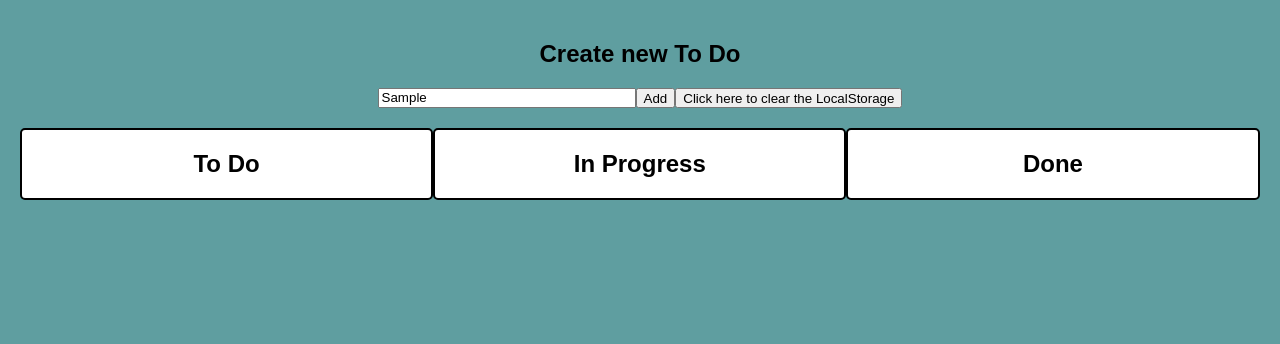
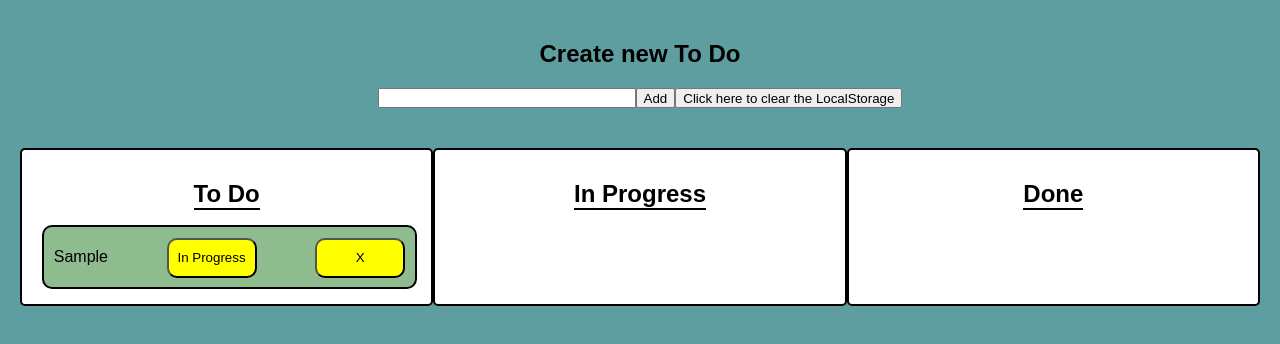
Before and after one commit to Zhanel994/Java-Projects, a website built with Vite: page exam_8_zhanel_toishybekova/index.html in a window 1280 px wide. Both pictures are taken after typing "Sample" into the empty fields and a click on the button "Add". Built offline with nearby package versions, Linux system fonts and the light colour scheme.

Commit message:
added: task rendering, logic of deleting, changing status, stylisation.

```diff
--- a/exam_8_zhanel_toishybekova/public/style.css
+++ b/exam_8_zhanel_toishybekova/public/style.css
@@ -8,15 +8,33 @@ body {
 h2 {
     text-align: center;
 }
+
+#container {
+    display: flex;
+    justify-content: space-between;
+    margin-top: 20px;
+}
+
 .column {
-    float: left;
+    flex: 1;
     width: 33%;
     background: white;
     border-radius: 5px;
     border: 2px solid black;
     display: flex;
-    justify-content: center;
+    flex-direction: column;
+    align-items: center;
+    padding: 10px;
     margin-top: 20px;
+}
+
+.column h2 {
+    margin-bottom: 10px;
+    border-bottom: 2px solid black;
+}
+
+.column div {
+    width: 95%;
 }
 
 #taskAddContainer {
@@ -28,3 +46,22 @@ h2 {
 input {
     width: 250px;
 }
+
+.task {
+    display: flex;
+    justify-content: space-between;
+    background: darkseagreen;
+    padding: 5px 10px;
+    margin: 5px 0;
+    border-radius: 10px;
+    border:  2px solid black;
+}
+
+.task button {
+    margin-left: 5px;
+    margin-top: 6px;
+    width: 90px;
+    height: 40px;
+    background: yellow;
+    border-radius: 10px;
+}
--- a/exam_8_zhanel_toishybekova/src/main.js
+++ b/exam_8_zhanel_toishybekova/src/main.js
@@ -24,9 +24,105 @@ function addTask(text) {
     };
     tasks.push(newTask);
     saveTask();
+    showTasks();
+}
+
+function createTask(task) {
+    const taskDiv = document.createElement("div");
+    taskDiv.classList.add("task");
+    taskDiv.id = "task_" + task.id;
+
+    const taskText = document.createElement("p");
+    taskText.textContent = task.text;
+
+    const nextBtn = document.createElement("button");
+
+    const deleteBtn = document.createElement("button");
+    deleteBtn.textContent = "X";
+    deleteBtn.style.backgroundColor = "yellow";
+    deleteBtn.onclick = function () {
+        deleteTask(task.id);
+    };
+
+    if(task.status === "New") {
+        nextBtn.textContent = "In Progress";
+        nextBtn.onclick = function () {
+            moveTask(task.id, "In Progress");
+        };
+    } else if(task.status === "In Progress") {
+        nextBtn.textContent = "Done";
+        nextBtn.onclick = function () {
+            moveTask(task.id, "Done");
+        };
+    } else {
+        nextBtn.style.display = "none";
+    }
+
+    taskDiv.appendChild(taskText);
+    taskDiv.appendChild(nextBtn);
+    taskDiv.appendChild(deleteBtn);
+
+    return taskDiv;
+
+}
+
+function showTasks() {
+    toDoTask.innerHTML = "";
+    inProgressTask.innerHTML = "";
+    doneTask.innerHTML = "";
+
+    for(let i = 0; i < tasks.length; i++) {
+        const task = tasks[i];
+        if(task.isDeleted) {
+            continue;
+        }
+
+        const taskEl = createTask(task);
+
+        if(task.status === "New") {
+            toDoTask.appendChild(taskEl);
+        } else if(task.status === "In Progress") {
+            inProgressTask.appendChild(taskEl);
+        } else if(task.status === "Done") {
+            doneTask.appendChild(taskEl);
+        }
+    }
+}
+
+function moveTask(id, newStatus) {
+    for(let i = 0; i < tasks.length; i++) {
+        if(tasks[i].id === id) {
+            tasks[i].status = newStatus;
+            break;
+        }
+    }
+    saveTask();
+    showTasks();
+}
+
+function deleteTask(id) {
+    for(let i = 0; i < tasks.length; i++) {
+        if(tasks[i].id === id) {
+            tasks[i].isDeleted = true;
+            break;
+        }
+    }
+    saveTask();
+    showTasks();
+}
+
+addTaskBtn.onclick = function () {
+    const text = newTaskAdd.value;
+    if(text) {
+        addTask(text);
+        newTaskAdd.value = "";
+    }
 }
 
 clearStorageBtn.onclick = function() {
     localStorage.clear();
     tasks = [];
+    showTasks();
 };
+
+showTasks();
```
